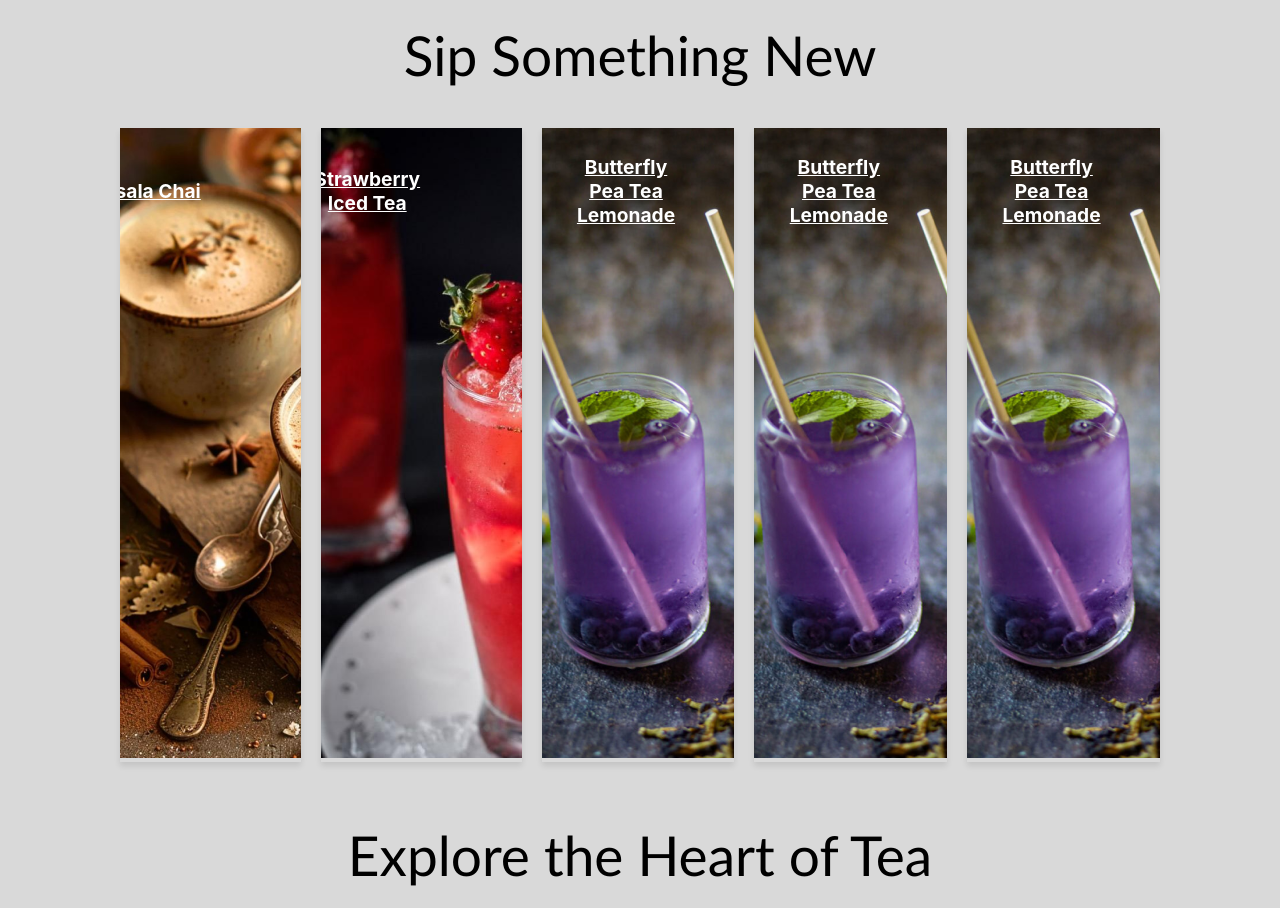
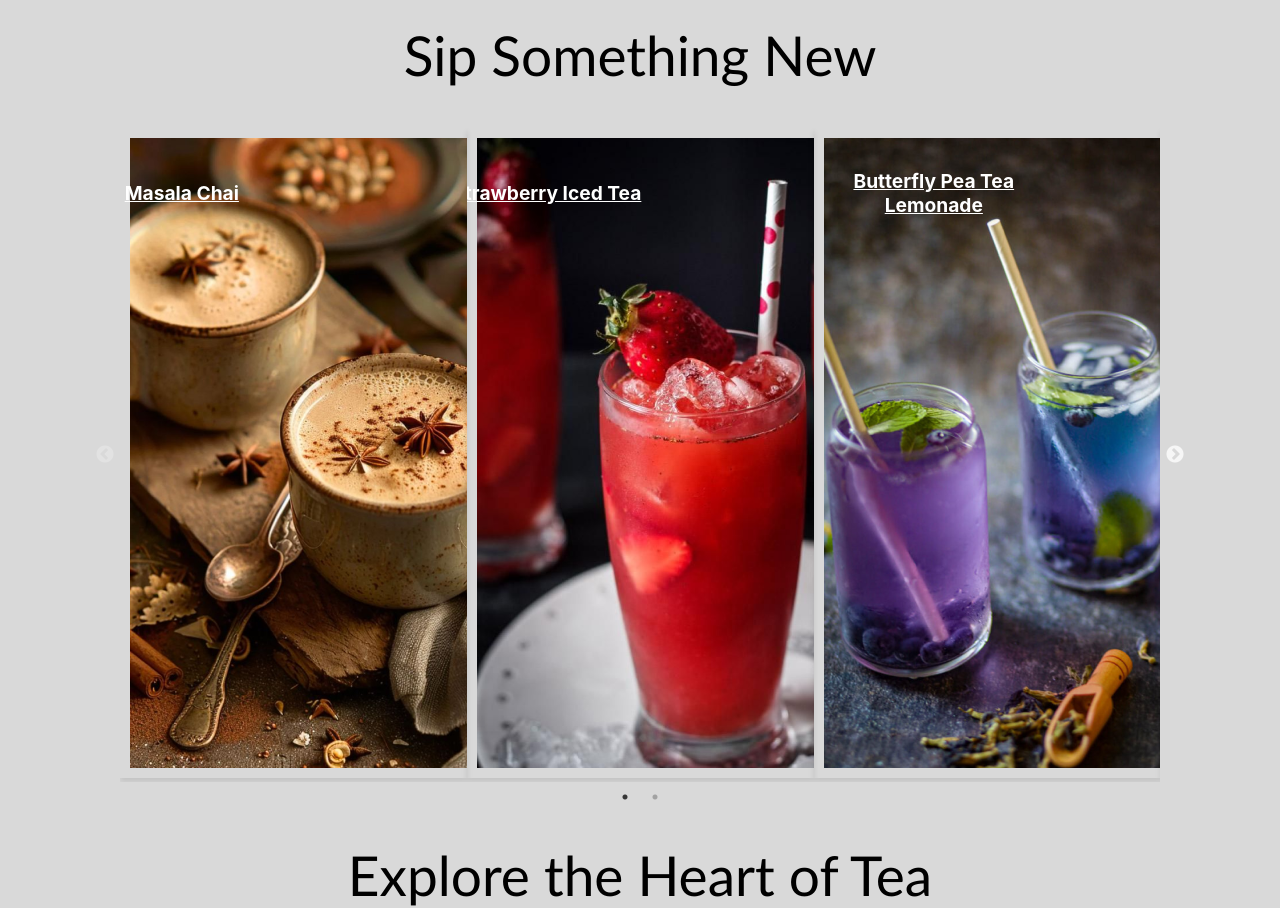
Before and after one commit to KushaRa/CeySip, a React (Create React App) app in the folder ceylon_t/: page / in a window 1280 px wide. Shown: the part 1620-2528 px from the top of the page. Built offline with nearby package versions, Linux system fonts and the light colour scheme.

Commit message:
set careousal

```diff
--- a/ceylon_t/src/Pages/section2/recipe.css
+++ b/ceylon_t/src/Pages/section2/recipe.css
@@ -9,7 +9,20 @@
         transform: translateX(0px);
     }
 }
+.slick-slide {
 
+
+     /* Add spacing between slides */
+}
+
+.slick-list {
+    margin: 0 -10px;
+    padding: 0 10px; /* Counteract the margin overflow to keep content centered */
+}
+.slick-track {
+    display: flex; /* Ensure it displays slides in a row */
+
+}
 .sec2{
     text-align:center;
     animation: appear linear;
@@ -17,7 +30,7 @@
     animation-range: entry 0% cover 30%;
 }
 .recipeCntan{
-    display: flex;
+
     justify-content: space-between; /* Adjusts spacing between the images */
     align-items: center; /* Aligns items vertically in the center */
     gap: 20px;
@@ -33,7 +46,14 @@
     box-shadow: 2cm;
     overflow: hidden;
     box-shadow: 0px 4px 6px rgba(0, 0, 0, 0.1);
+    padding: 10px; /* Add spacing inside each slide */
+    box-sizing: border-box; /* Ensure padding is included in width */
 
+}
+.card img {
+     /* Make images responsive */
+    height: auto; /* Maintain aspect ratio */
+    object-fit: cover; /* Crop to fit */
 }
 
 .textOverlay{
--- a/ceylon_t/src/Pages/section2/recipe.jsx
+++ b/ceylon_t/src/Pages/section2/recipe.jsx
@@ -5,7 +5,7 @@ import img2 from '../../Assets/image2.png';
 import img3 from '../../Assets/image3.png';
 import "slick-carousel/slick/slick.css";
 import "slick-carousel/slick/slick-theme.css";
-import './recipe.css'
+import Slider from 'react-slick';
 
 
 function Recipe() {
@@ -13,15 +13,17 @@ function Recipe() {
     dots: true,
     infinite: false,
     speed: 500,
-    slidesToShow: 4,
-    slidesToScroll: 4,
+    slidesToShow: 3,
+    slidesToScroll: 1,
     initialSlide: 0,
+    centerMode: false,
+
     responsive: [
       {
         breakpoint: 1024,
         settings: {
-          slidesToShow: 3,
-          slidesToScroll: 3,
+          slidesToShow: 1,
+          slidesToScroll: 1,
           infinite: true,
           dots: true
         }
@@ -29,16 +31,19 @@ function Recipe() {
       {
         breakpoint: 600,
         settings: {
-          slidesToShow: 2,
-          slidesToScroll: 2,
-          initialSlide: 2
+          slidesToShow: 1,
+          slidesToScroll: 1,
+          infinite: true,
+          dots: true
         }
       },
       {
         breakpoint: 480,
         settings: {
           slidesToShow: 1,
-          slidesToScroll: 1
+          slidesToScroll: 1,
+          infinite: true,
+          dots: true
         }
       }
     ]
@@ -49,6 +54,8 @@ function Recipe() {
       <h3 className="sech3">Sip Something New</h3>
 
     <div className='recipeCntan'>
+
+    <Slider {...settings} >
       <div className='card'>
         <img src={img1} alt='chai' />
         <div className='textOverlay' style={{marginLeft:'-18px'}}>Masala Chai</div>
@@ -96,21 +103,8 @@ function Recipe() {
         </p>
           </div>
       </div>
-
-      <div className='card'>
-        <img src={img3} alt='chai'/>
-        <div className='textOverlay' style={{marginLeft:'40px'}}>Butterfly Pea Tea Lemonade</div>
-        <div className='cOverlay'>
-          <p>
-        Known for its vibrant color, this drink is made from
-         butterfly pea flower tea, which changes color when mixed with
-         acidic ingredients like lemon juice. It is typically
-        served chilled, with mint leaves for garnish.
-        </p>
-          </div>
+      </Slider>
       </div>
-
-    </div>
 
 
     </div>
```
